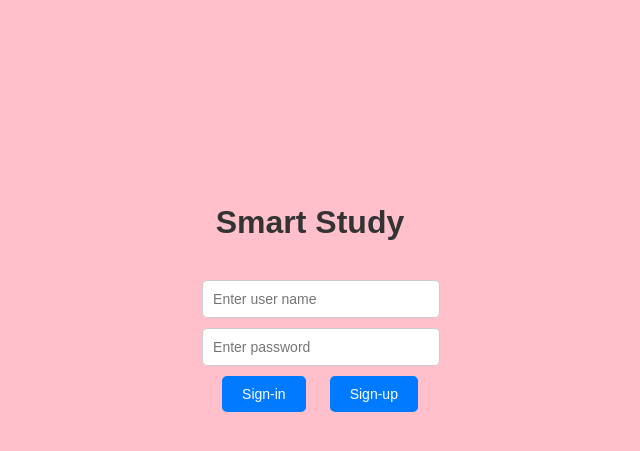
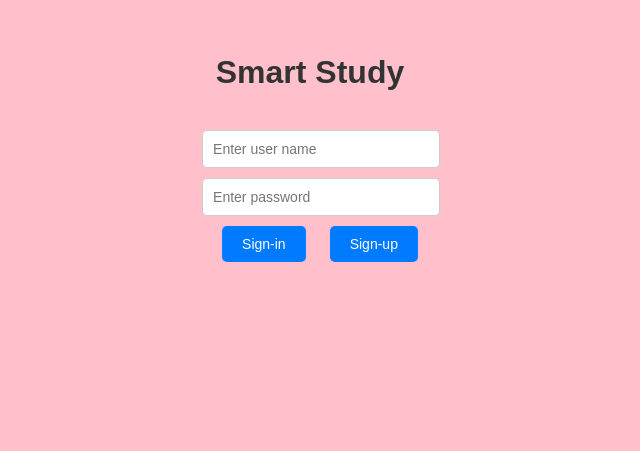
Before and after one commit to Naveenkumar424/mini-project, a plain HTML site: page index.html in a window 1280 px wide. Shown: the part 103-554 px from the top of the page, without its empty margins (330-970 px from the left). Drawn offline with Linux system fonts and the light colour scheme.

Commit message:
moved div up

```diff
--- a/indexStyle.css
+++ b/indexStyle.css
@@ -51,3 +51,7 @@
   }
 
   /* Add additional styling as needed */
+
+  #getIn {
+    margin-top: -300px; /* Adjust this value to move the div higher */
+  }
```
